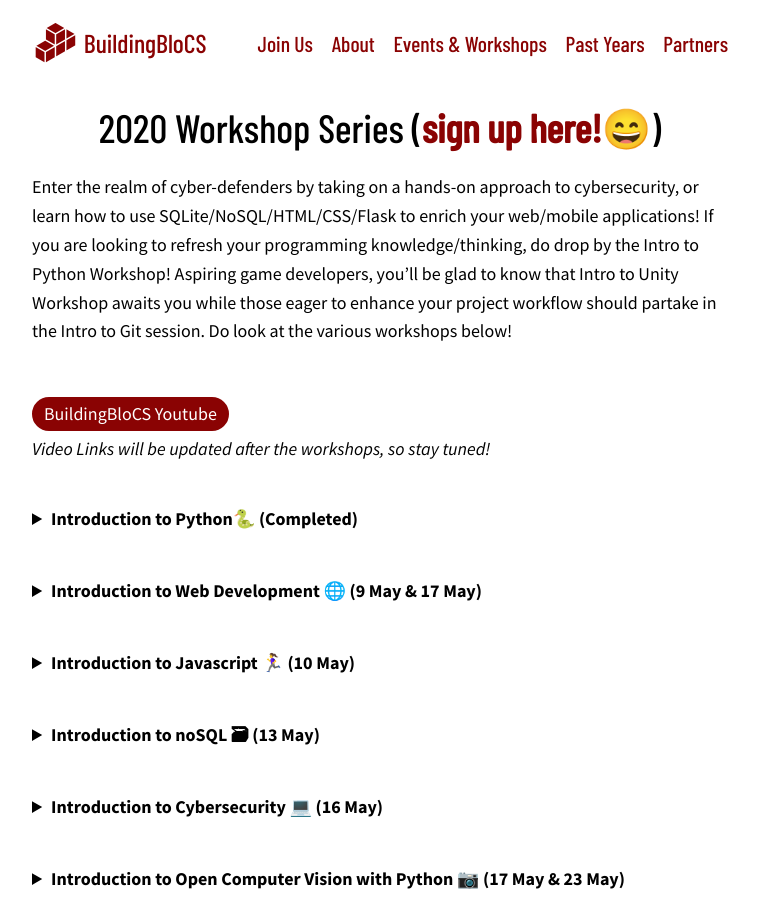
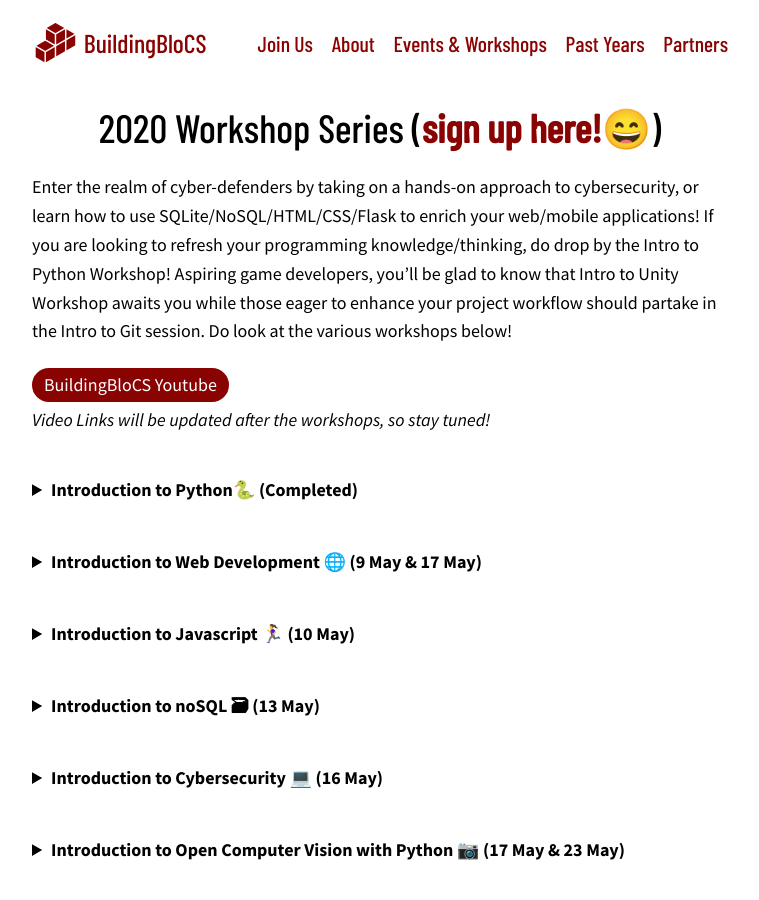
Before and after one commit to buildingblocs/2020, a Jekyll site: the page built from pre-event/workshop/index.md, in a window 1280 px wide and 900 px high. Shown: the whole window, without its empty margins (260-1019 px from the left). Built offline with Jekyll 4.4.1, drawn with Linux system fonts in a browser that asks for light colours; some web fonts are replaced; our own code applies the rules of GitHub Pages for plain Markdown files.

Commit message:
Update index.md

```diff
--- a/pre-event/workshop/index.md
+++ b/pre-event/workshop/index.md
@@ -6,7 +6,7 @@
 
 Enter the realm of cyber-defenders by taking on a hands-on approach to cybersecurity, or learn how to use SQLite/NoSQL/HTML/CSS/Flask to enrich your web/mobile applications! If you are looking to refresh your programming knowledge/thinking, do drop by the Intro to Python Workshop! Aspiring game developers, you’ll be glad to know that Intro to Unity Workshop awaits you while those eager to enhance your project workflow should partake in the Intro to Git session. Do look at the various workshops below!
 
-<br><a class="btn" href="https://www.youtube.com/channel/UCWQmrxGbwU4jFBCJf7rPoFQ">BuildingBloCS Youtube</a>
+<a class="btn" href="https://www.youtube.com/channel/UCWQmrxGbwU4jFBCJf7rPoFQ">BuildingBloCS Youtube</a>
 <br><i>Video Links will be updated after the workshops, so stay tuned!</i><br><br>
 
 <div>
```
